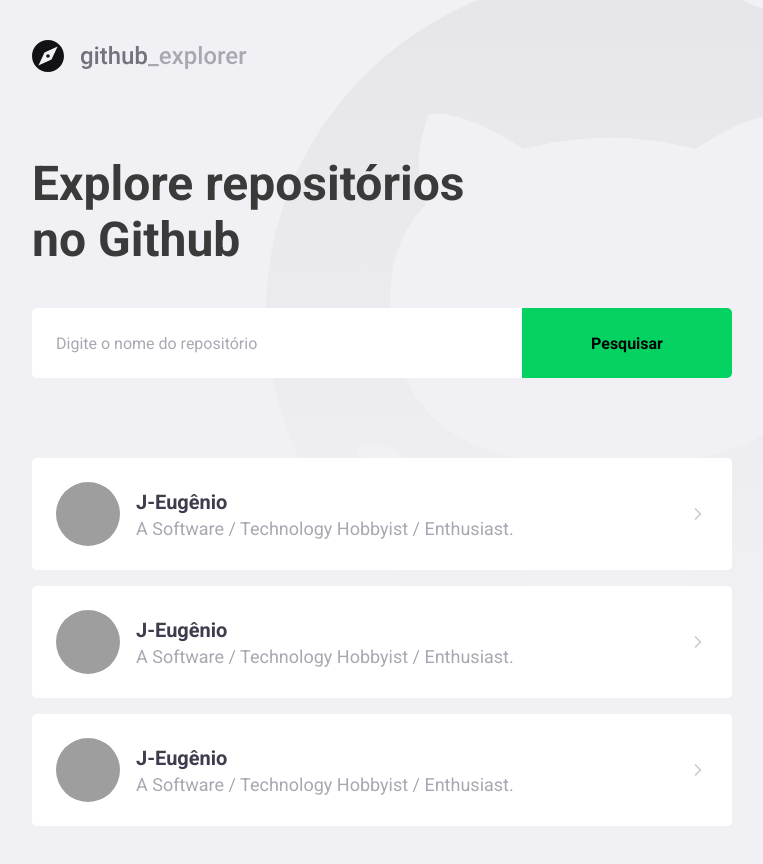
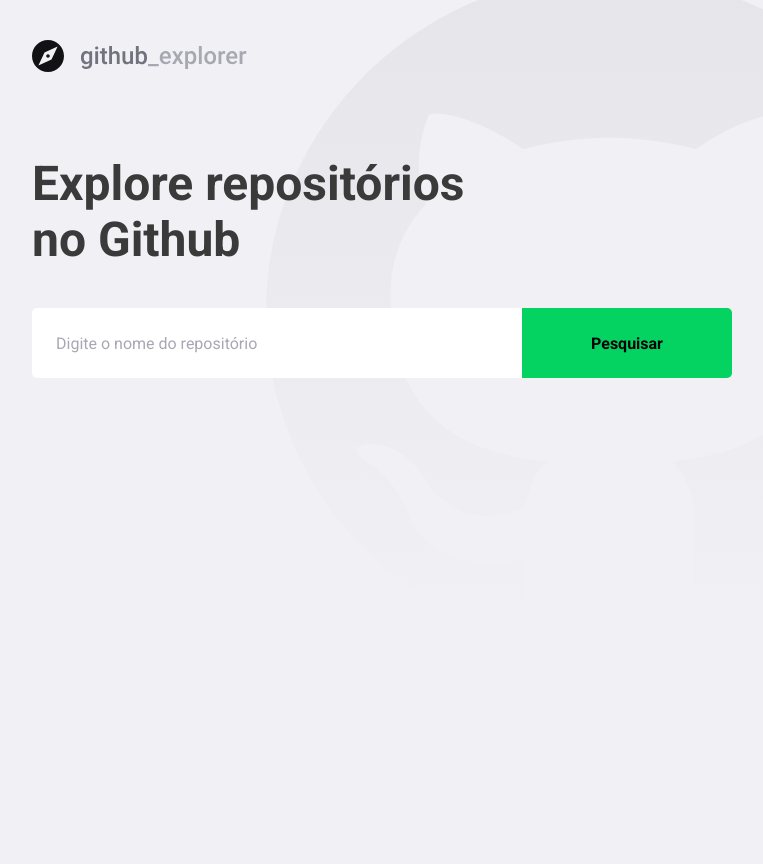
Before and after one commit to J-Eugenio/Github-explorer, a React (Create React App) app in the folder github-explorer/: page / in a window 1280 px wide. Shown: the whole page, without its empty margins (148-911 px from the left). After the commit the page ends 800 px from the top, so only its background shows below. Built offline with nearby package versions, Linux system fonts and the light colour scheme; grey boxes are pictures that could not be loaded.

Commit message:
Conectando com api do github

```diff
--- a/github-explorer/src/pages/Dashboard/index.tsx
+++ b/github-explorer/src/pages/Dashboard/index.tsx
@@ -1,60 +1,64 @@
-import React from 'react'
+import React, { useState, FormEvent } from 'react'
 import { FiChevronRight } from 'react-icons/fi'
+import api from '../../services/api'
 
 import logoImg from '../../assets/logo.svg'
-
 import { Titulo, Form, Repositories } from './styles'
 
+interface Repository {
+    full_name: string
+    description: string
+    owner: {
+        login: string
+        avatar_url: string
+    }
+}
+
 const Dashboard: React.FC = () => {
+
+    const [newRepo, setNewRepo] = useState('')
+    const [repositories, setRepositories] = useState<Repository[]>([])
+
+    async function handleAddRepository(event: FormEvent<HTMLFormElement>): Promise<void> {
+        event.preventDefault()
+
+        const response = await api.get<Repository>(`/repos/${newRepo}`)
+
+        const repository = response.data
+
+        setRepositories([...repositories, repository])
+        setNewRepo('')
+    }
+
     return (
         <>
             <img src={logoImg} alt="Github Explorer" />
             <Titulo>Explore repositórios no Github</Titulo>
 
-            <Form>
-                <input placeholder="Digite o nome do repositório" />
+            <Form onSubmit={handleAddRepository}>
+                <input
+                    value={newRepo}
+                    onChange={(e) => setNewRepo(e.target.value)}
+                    placeholder="Digite o nome do repositório"
+                />
                 <button type="submit">Pesquisar</button>
             </Form>
 
             <Repositories>
-                <a href="teste">
+                {repositories.map(repository => (
+                    <a key={repository.full_name} href="teste">
                         <img
-                        src="https://avatars1.githubusercontent.com/u/37482325?s=460&u=21082310a42dc805cefd25c8ad863744aa94b996&v=4"
-                        alt="J-Eugenio"
+                            src={repository.owner.avatar_url}
+                            alt={repository.owner.login}
                         />
                         <div>
-                        <strong>J-Eugênio</strong>
-                        <p>A Software / Technology Hobbyist / Enthusiast.</p>
+                            <strong>{repository.full_name}</strong>
+                            <p>{repository.description}</p>
                         </div>
 
                         <FiChevronRight size={20} />
                     </a>
-
-                <a href="teste">
-                    <img
-                        src="https://avatars1.githubusercontent.com/u/37482325?s=460&u=21082310a42dc805cefd25c8ad863744aa94b996&v=4"
-                        alt="J-Eugenio"
-                    />
-                    <div>
-                        <strong>J-Eugênio</strong>
-                        <p>A Software / Technology Hobbyist / Enthusiast.</p>
-                    </div>
-
-                    <FiChevronRight size={20} />
-                </a>
-
-                <a href="teste">
-                    <img
-                        src="https://avatars1.githubusercontent.com/u/37482325?s=460&u=21082310a42dc805cefd25c8ad863744aa94b996&v=4"
-                        alt="J-Eugenio"
-                    />
-                    <div>
-                        <strong>J-Eugênio</strong>
-                        <p>A Software / Technology Hobbyist / Enthusiast.</p>
-                    </div>
-
-                    <FiChevronRight size={20} />
-                </a>
+                ))}
             </Repositories>
         </>
     )
--- a/github-explorer/src/pages/Dashboard/styles.ts
+++ b/github-explorer/src/pages/Dashboard/styles.ts
@@ -75,8 +75,8 @@
         }
 
         div {
-            margin-left: 16px;
-
+            margin: 0 16px;
+            flex: 1;
             strong {
                 font-size: 20px;
                 color: #3D3D4D;
--- /dev/null
+++ b/github-explorer/src/services/api.ts
@@ -0,0 +1,7 @@
+import axios from 'axios'
+
+const api = axios.create({
+    baseURL: 'https://api.github.com',
+})
+
+export default api
```
Also changed, not shown: github-explorer/package.json (+10 -1 lines), 1 other file (tests, documents, lock files or other folders). Lines whose indentation alone changed are shown as unchanged.
